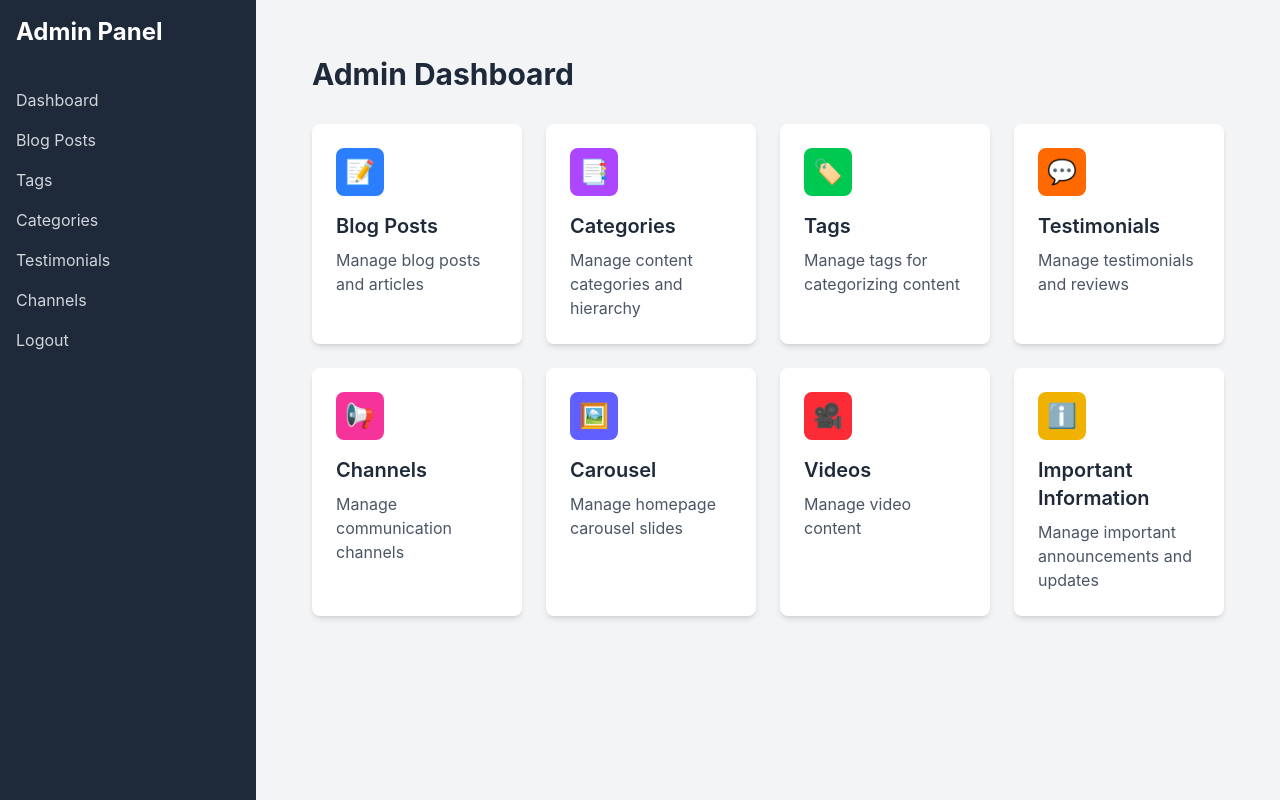
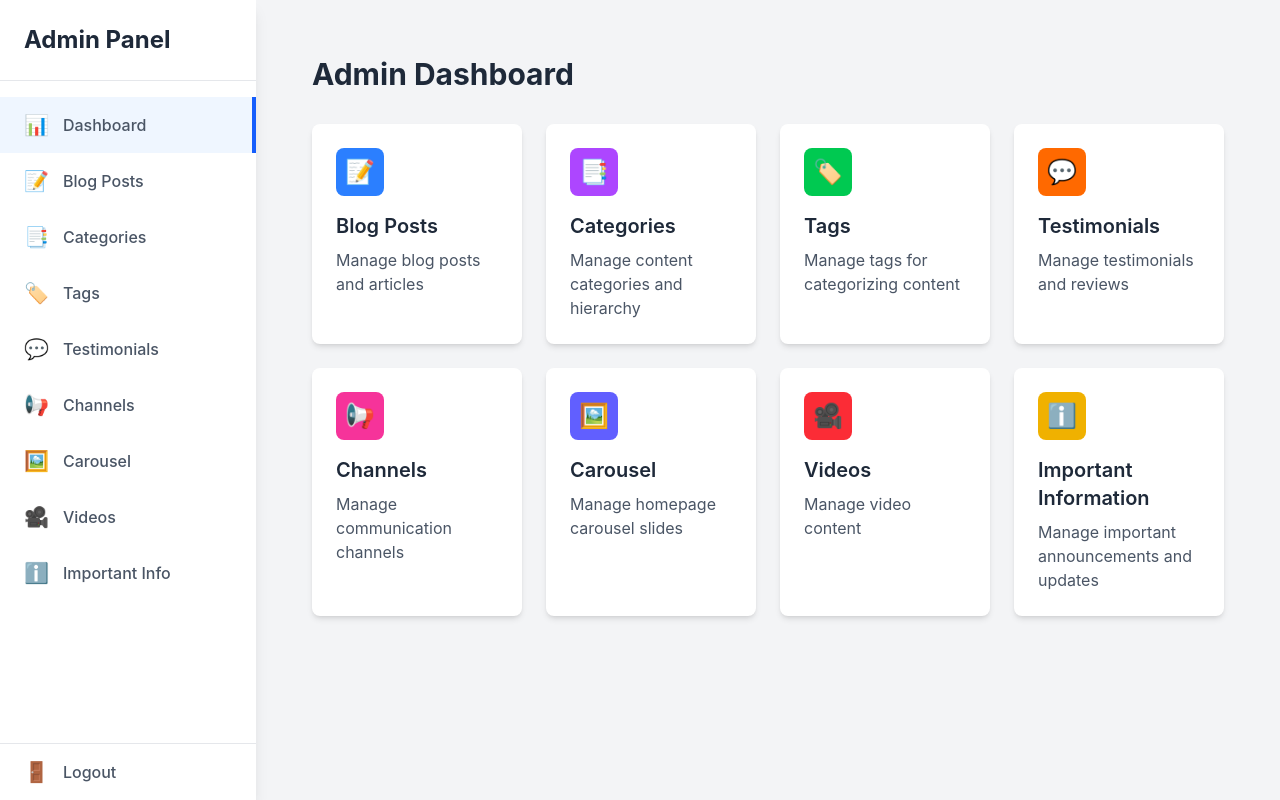
Before and after one commit to ashishume/solar-sangathan, a React (Vite) app: page /admin in a window 1280 px wide. Built offline with nearby package versions, Linux system fonts and the light colour scheme; sample sign-in values are in the browser's storage.

Commit message:
feat: admin layout sidebar

```diff
--- a/src/admin/components/AdminLayout.tsx
+++ b/src/admin/components/AdminLayout.tsx
@@ -1,8 +1,9 @@
 import { useEffect } from "react";
-import { Outlet, useNavigate, Link } from "react-router-dom";
+import { Outlet, useNavigate, Link, useLocation } from "react-router-dom";
 
 const AdminLayout = () => {
   const navigate = useNavigate();
+  const location = useLocation();
 
   useEffect(() => {
     const isAuthenticated = localStorage.getItem("adminAuth");
@@ -16,87 +17,94 @@ const AdminLayout = () => {
     navigate("/admin/login");
   };
 
+  const menuItems = [
+    {
+      title: "Dashboard",
+      path: "/admin",
+      icon: "📊",
+    },
+    {
+      title: "Blog Posts",
+      path: "/admin/blog-posts",
+      icon: "📝",
+    },
+    {
+      title: "Categories",
+      path: "/admin/categories",
+      icon: "📑",
+    },
+    {
+      title: "Tags",
+      path: "/admin/tags",
+      icon: "🏷️",
+    },
+    {
+      title: "Testimonials",
+      path: "/admin/testimonials",
+      icon: "💬",
+    },
+    {
+      title: "Channels",
+      path: "/admin/channels",
+      icon: "📢",
+    },
+    {
+      title: "Carousel",
+      path: "/admin/carousel",
+      icon: "🖼️",
+    },
+    {
+      title: "Videos",
+      path: "/admin/video/new",
+      icon: "🎥",
+    },
+    {
+      title: "Important Info",
+      path: "/admin/important-information",
+      icon: "ℹ️",
+    },
+  ];
+
   return (
     <div className="min-h-screen bg-gray-100">
       <div className="flex">
         {/* Sidebar */}
-        <div className="w-64 bg-gray-800 min-h-screen">
-          <div className="p-4">
-            <h2 className="text-white text-2xl font-bold">Admin Panel</h2>
+        <div className="w-64 bg-white min-h-screen shadow-lg flex flex-col">
+          <div className="p-6 border-b border-gray-200">
+            <h2 className="text-gray-800 text-2xl font-bold">Admin Panel</h2>
           </div>
-          <nav className="mt-4">
-            <Link
-              to="/admin"
-              className="block px-4 py-2 text-gray-300 hover:bg-gray-700"
-            >
-              Dashboard
-            </Link>
-            <Link
-              to="/admin/blog-posts"
-              className="block px-4 py-2 text-gray-300 hover:bg-gray-700"
-            >
-              Blog Posts
-            </Link>
-            <Link
-              to="/admin/tags"
-              className="block px-4 py-2 text-gray-300 hover:bg-gray-700"
-            >
-              Tags
-            </Link>
-            <Link
-              to="/admin/categories"
-              className="block px-4 py-2 text-gray-300 hover:bg-gray-700"
-            >
-              Categories
-            </Link>
-            <Link
-              to="/admin/testimonials"
-              className="block px-4 py-2 text-gray-300 hover:bg-gray-700"
-            >
-              Testimonials
-            </Link>
-            <Link
-              to="/admin/channels"
-              className="block px-4 py-2 text-gray-300 hover:bg-gray-700"
-            >
-              Channels
-            </Link>
-            {/* <Link
-              to="/admin/home-content"
-              className="block px-4 py-2 text-gray-300 hover:bg-gray-700"
-            >
-              Home Content
-            </Link>
-            <Link
-              to="/admin/about-content"
-              className="block px-4 py-2 text-gray-300 hover:bg-gray-700"
-            >
-              About Content
-            </Link>
-            <Link
-              to="/admin/training"
-              className="block px-4 py-2 text-gray-300 hover:bg-gray-700"
-            >
-              Training
-            </Link>
-            <Link
-              to="/admin/shop"
-              className="block px-4 py-2 text-gray-300 hover:bg-gray-700"
-            >
-              Shop
-            </Link> */}
+          <nav className="flex-1 py-4">
+            {menuItems.map((item) => (
+              <Link
+                key={item.path}
+                to={item.path}
+                className={`flex items-center px-6 py-3.5 text-gray-600 hover:bg-gray-50 transition-colors duration-200 ${
+                  location.pathname === item.path
+                    ? "bg-blue-50 text-blue-600 border-r-4 border-blue-600"
+                    : ""
+                }`}
+              >
+                <span className="mr-3.5 text-xl">{item.icon}</span>
+                <span className="font-medium">{item.title}</span>
+              </Link>
+            ))}
+          </nav>
+          <div className="border-t border-gray-200 mt-auto">
             <button
               onClick={handleLogout}
-              className="w-full text-left px-4 py-2 text-gray-300 hover:bg-gray-700"
+              className="w-full flex items-center px-6 py-3.5 text-gray-600 hover:bg-gray-50 transition-colors duration-200"
             >
-              Logout
+              <span className="mr-3.5 text-xl">🚪</span>
+              <span className="font-medium">Logout</span>
             </button>
-          </nav>
+          </div>
         </div>
 
         {/* Main Content */}
         <div className="flex-1 p-8">
-          <Outlet />
+          <div className="max-w-7xl mx-auto">
+            <Outlet />
+          </div>
         </div>
       </div>
     </div>
```
